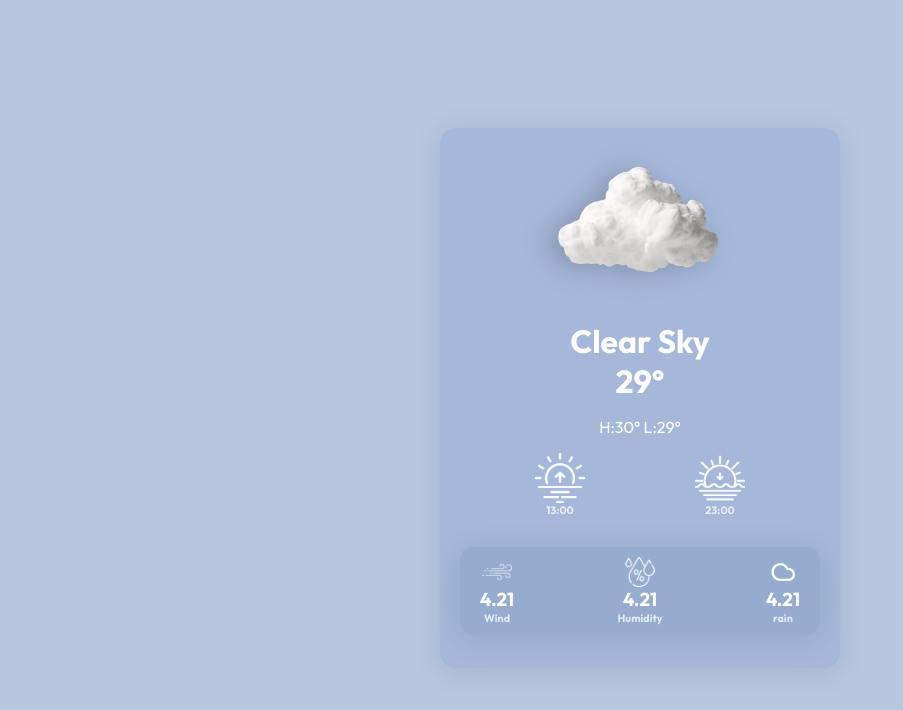
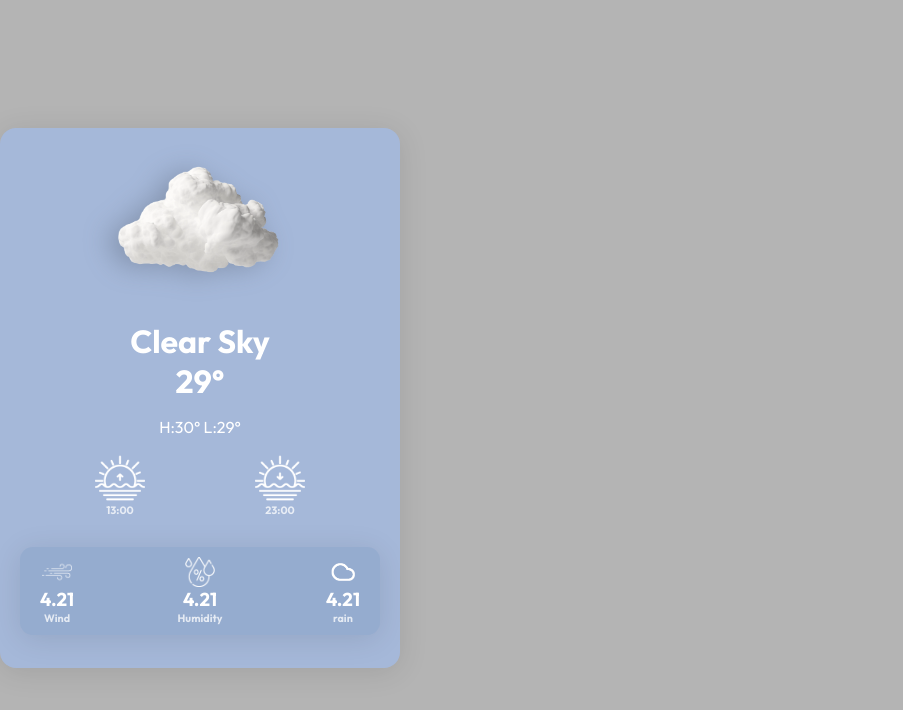
Before and after one commit to BaHGet/weather-app, an Angular app: page / in a window 1280 px wide. Shown: the top 710 px of the page, without its empty margins (0-903 px from the left). Built offline with nearby package versions, Linux system fonts and the light colour scheme.

Commit message:
change body bg color

```diff
--- a/src/styles.css
+++ b/src/styles.css
@@ -1,8 +1,6 @@
 body{
     display: flex;
     flex-direction: column;
-    align-items: center;
-    justify-content: center;
-    background-color:#b6c7e0;
-    margin-top: 10%;
+    background-color:#b4b4b4;
+    margin: 10% 0;
 }
```
Also changed, not shown: src/assets/images/sun-rise.png, src/assets/images/sun-set.png.
